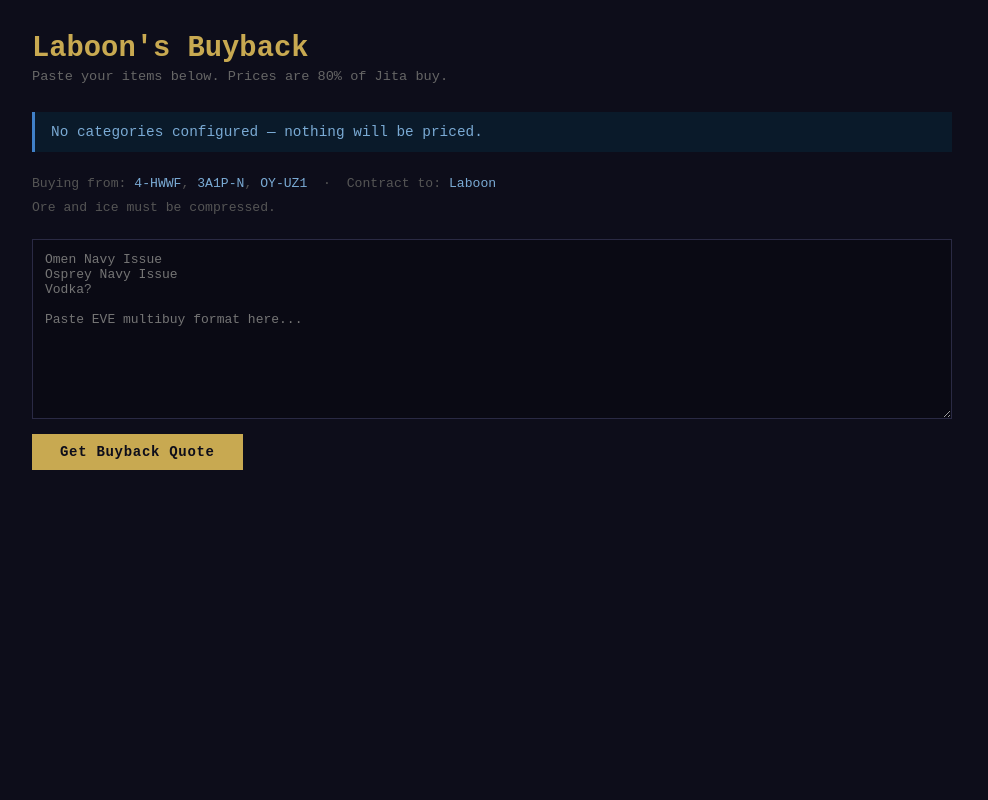
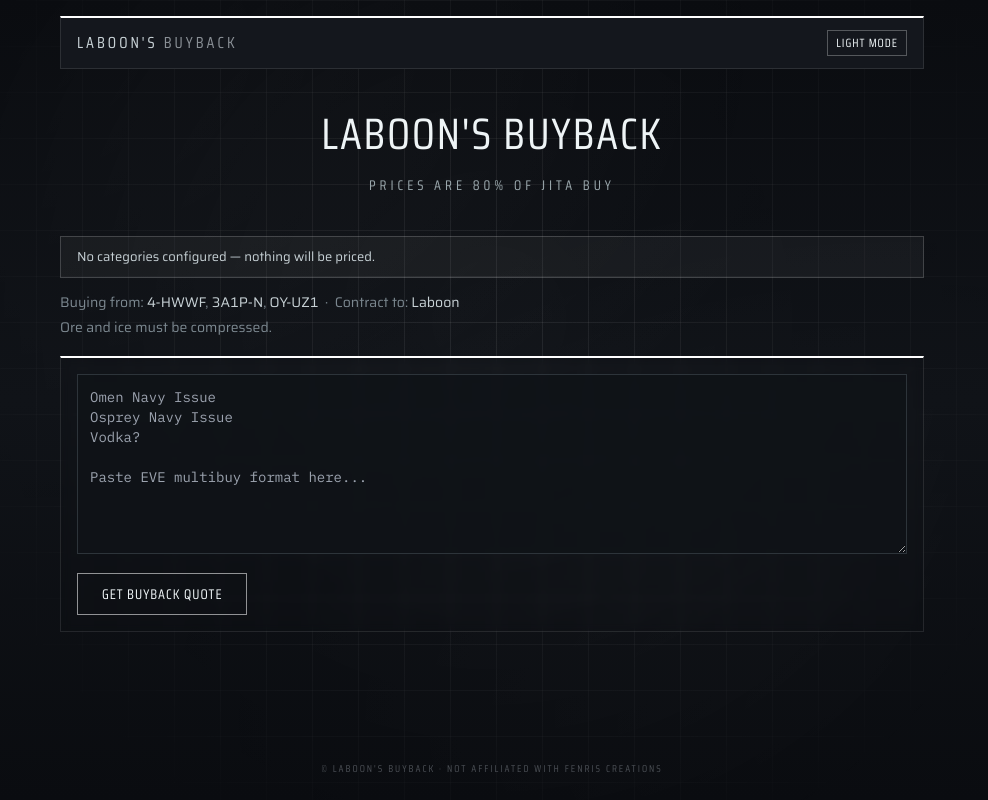
Before and after one commit to blinddreamer/dscobb, a FastAPI app: page / in a window 1280 px wide. Shown: the whole page, without its empty margins (148-1136 px from the left). Run offline with FastAPI, Linux system fonts and the light colour scheme; some libraries are stand-ins or nearby versions.

Commit message:
Rework buyback page visuals to match d-sco-lp's design system
Adopt the same theme as the LP exchange site: Saira Condensed/Saira/
IBM Plex Mono fonts, CSS-variable dark/light theming with a persisted
toggle, grid-overlay background, and panel/topbar/btn/input-dark
component styling. Functionality is unchanged; only markup and styles
moved into a shared base.html.

Co-Authored-By: Claude Sonnet 5 <noreply@anthropic.com>

```diff
--- /dev/null
+++ b/app/templates/base.html
@@ -0,0 +1,279 @@
+<!DOCTYPE html>
+<html lang="en">
+<head>
+  <meta charset="UTF-8" />
+  <meta name="viewport" content="width=device-width, initial-scale=1.0" />
+  <script>
+    (function () {
+      var theme = localStorage.getItem("theme") || "dark";
+      document.documentElement.setAttribute("data-theme", theme);
+    })();
+  </script>
+  <title>{% block title %}Laboon's Buyback{% endblock %}</title>
+
+  <meta property="og:title" content="Laboon's Buyback" />
+  <meta property="og:description" content="Paste your items, get ISK quotes based on Jita buy prices." />
+  <meta property="og:image" content="{{ og_image }}" />
+  <meta property="og:type" content="website" />
+  <meta property="og:url" content="{{ request.url }}" />
+  <meta name="twitter:card" content="summary_large_image" />
+  <meta name="twitter:title" content="Laboon's Buyback" />
+  <meta name="twitter:description" content="Paste your items, get ISK quotes based on Jita buy prices." />
+  <meta name="twitter:image" content="{{ og_image }}" />
+
+  <link rel="preconnect" href="https://fonts.googleapis.com">
+  <link rel="preconnect" href="https://fonts.gstatic.com" crossorigin>
+  <link href="https://fonts.googleapis.com/css2?family=Saira+Condensed:wght@300;400;500;600;700&family=Saira:wght@300;400;500;600&family=IBM+Plex+Mono:wght@400;500;600&display=swap" rel="stylesheet">
+
+  <script src="https://cdn.tailwindcss.com"></script>
+
+  <style>
+    :root {
+      --bg-a: #0a0c10;
+      --bg-b: #101318;
+      --panel: rgba(18, 21, 26, .84);
+      --line: rgba(255, 255, 255, .10);
+      --accent: #ffffff;
+      --text: #c8d2d6;
+      --head: #eef4f6;
+      --muted: #7c8890;
+      --muted2: #626c73;
+      --tagline: #9aa7ac;
+      --grid-line: rgba(255, 255, 255, .08);
+      --btn-border: rgba(255, 255, 255, .28);
+      --btn-hover-bg: rgba(255, 255, 255, .10);
+      --btn-primary-border: rgba(255, 255, 255, .55);
+      --btn-primary-bg: transparent;
+      --btn-primary-color: #eef4f6;
+      --btn-primary-hover-bg: rgba(255, 255, 255, .10);
+      --btn-primary-hover-color: #eef4f6;
+      --input-bg: rgba(16, 19, 24, .85);
+      --input-border: rgba(45, 52, 58, 1);
+      --topbar-bg: #14171d;
+      --title-gradient: #eef4f6;
+      --row-hover: rgba(255, 255, 255, .06);
+      --accepted: #ffffff;
+      --rejected: #e08a8a;
+      --banner-error-bg: rgba(80, 20, 20, .35);
+      --banner-error-border: rgba(224, 100, 100, .6);
+      --banner-info-bg: rgba(255, 255, 255, .04);
+      --banner-info-border: rgba(255, 255, 255, .18);
+    }
+
+    html[data-theme="light"] {
+      --bg-a: #f4f4f1;
+      --bg-b: #e6e6e2;
+      --panel: rgba(255, 255, 255, .72);
+      --line: rgba(0, 0, 0, .12);
+      --accent: #1a1a1a;
+      --text: #33363a;
+      --head: #111111;
+      --muted: #6b6f74;
+      --muted2: #7a7e83;
+      --tagline: #45484c;
+      --grid-line: rgba(0, 0, 0, .12);
+      --btn-border: rgba(0, 0, 0, .35);
+      --btn-hover-bg: rgba(0, 0, 0, .08);
+      --btn-primary-border: rgba(0, 0, 0, .6);
+      --btn-primary-bg: transparent;
+      --btn-primary-color: #111;
+      --btn-primary-hover-bg: #111;
+      --btn-primary-hover-color: #fff;
+      --input-bg: rgba(255, 255, 255, .6);
+      --input-border: rgba(0, 0, 0, .16);
+      --topbar-bg: #ececea;
+      --title-gradient: linear-gradient(180deg, #111111, #4a4d52);
+      --row-hover: rgba(0, 0, 0, .05);
+      --accepted: #111111;
+      --rejected: #a03a3a;
+      --banner-error-bg: rgba(220, 90, 90, .10);
+      --banner-error-border: rgba(160, 40, 40, .5);
+      --banner-info-bg: rgba(0, 0, 0, .03);
+      --banner-info-border: rgba(0, 0, 0, .14);
+    }
+
+    * { box-sizing: border-box; }
+
+    body {
+      position: relative;
+      background: linear-gradient(180deg, var(--bg-a) 0%, var(--bg-b) 50%, var(--bg-a) 100%);
+      background-attachment: fixed;
+      color: var(--text);
+      font-family: 'Saira', sans-serif;
+      font-variant-numeric: tabular-nums;
+      min-height: 100vh;
+      display: flex;
+      flex-direction: column;
+    }
+
+    .bg-overlay {
+      position: absolute;
+      inset: 0;
+      z-index: -1;
+      pointer-events: none;
+      background-image:
+        radial-gradient(820px 540px at 82% 90%, rgba(255, 255, 255, .05), transparent),
+        radial-gradient(820px 540px at 12% 6%, rgba(255, 255, 255, .06), transparent),
+        linear-gradient(var(--grid-line) 1px, transparent 1px),
+        linear-gradient(90deg, var(--grid-line) 1px, transparent 1px);
+      background-size: auto, auto, 46px 46px, 46px 46px;
+      mask-image: radial-gradient(circle at 50% 40%, black 0%, transparent 75%);
+    }
+
+    .font-head {
+      font-family: 'Saira Condensed', sans-serif;
+      text-transform: uppercase;
+    }
+
+    .font-data {
+      font-family: 'IBM Plex Mono', monospace;
+      font-variant-numeric: tabular-nums;
+    }
+
+    .panel {
+      background: transparent;
+      border: 1px solid var(--line);
+      border-top: 2px solid var(--accent);
+      backdrop-filter: blur(4px);
+    }
+
+    .topbar {
+      background: var(--topbar-bg);
+      border: 1px solid var(--line);
+      border-top: 2px solid var(--accent);
+    }
+
+    .panel-header {
+      background: transparent;
+      border-bottom: 1px solid var(--line);
+    }
+
+    .brand-dim { color: #8a9096; }
+    html[data-theme="light"] .brand-dim { color: #6b6f74; }
+
+    .sh-link { color: var(--text); transition: color .2s; }
+    .sh-link:hover { color: var(--accent); }
+
+    .sh-table thead th {
+      font-family: 'Saira Condensed', sans-serif;
+      text-transform: uppercase;
+      font-size: 12px;
+      letter-spacing: 1.5px;
+      color: var(--muted);
+      border-bottom: 1px solid var(--line);
+    }
+
+    .sh-table tbody tr {
+      border-bottom: 1px solid var(--line);
+      transition: background .2s;
+    }
+    .sh-table tbody tr:hover { background: var(--row-hover); }
+
+    .figure-accepted {
+      font-family: 'IBM Plex Mono', monospace;
+      font-variant-numeric: tabular-nums;
+      color: var(--accepted);
+    }
+    .figure-rejected {
+      font-family: 'IBM Plex Mono', monospace;
+      color: var(--rejected);
+    }
+    .text-muted { color: var(--muted); }
+    .text-muted2 { color: var(--muted2); }
+
+    .btn {
+      font-family: 'Saira Condensed', sans-serif;
+      text-transform: uppercase;
+      letter-spacing: 1px;
+      border: 1px solid var(--btn-border);
+      color: var(--head);
+      background: transparent;
+      border-radius: 0 !important;
+      transition: background .2s, color .2s, border-color .2s;
+      cursor: pointer;
+    }
+    .btn:hover { background: var(--btn-hover-bg); }
+
+    .btn-primary {
+      border: 1px solid var(--btn-primary-border);
+      background: var(--btn-primary-bg);
+      color: var(--btn-primary-color);
+    }
+    .btn-primary:hover { background: var(--btn-primary-hover-bg); color: var(--btn-primary-hover-color); }
+
+    .input-dark {
+      background: var(--input-bg);
+      border: 1px solid var(--input-border);
+      color: var(--text);
+      font-family: 'IBM Plex Mono', monospace;
+    }
+    .input-dark:focus { outline: 1px solid var(--accent); }
+
+    .banner {
+      border-radius: 0;
+      font-size: 13px;
+    }
+    .banner-info {
+      background: var(--banner-info-bg);
+      border: 1px solid var(--banner-info-border);
+      color: var(--text);
+    }
+    .banner-error {
+      background: var(--banner-error-bg);
+      border: 1px solid var(--banner-error-border);
+      color: var(--rejected);
+    }
+
+    .row-fade {
+      opacity: 0;
+      animation: fadeup .4s ease-out forwards;
+    }
+    @keyframes fadeup {
+      from { opacity: 0; transform: translateY(8px); }
+      to { opacity: 1; transform: translateY(0); }
+    }
+
+    @media (max-width: 640px) {
+      .sh-table-wrap { overflow-x: auto; }
+    }
+  </style>
+</head>
+<body>
+  <div class="bg-overlay" aria-hidden="true"></div>
+
+  <header class="mt-4 max-w-4xl w-full mx-auto px-4">
+    <div class="topbar px-4 py-3 flex items-center justify-between">
+      <a href="/" class="font-head text-sm md:text-base" style="letter-spacing:3px;">
+        LABOON'S <span class="brand-dim">BUYBACK</span>
+      </a>
+      <button type="button" id="theme-toggle" onclick="toggleTheme()" class="btn px-2 py-1 text-xs" style="letter-spacing:1px;">Light Mode</button>
+    </div>
+  </header>
+
+  <main class="flex-1 max-w-4xl w-full mx-auto px-4 py-8">
+    {% block content %}{% endblock %}
+  </main>
+
+  <div class="text-center font-head pt-4 pb-6" style="color:#4a4e54; font-size:10px; letter-spacing:2px;">
+    © LABOON'S BUYBACK · NOT AFFILIATED WITH <a href="https://fenris.com" target="_blank" style="color:inherit; text-decoration:none;">FENRIS CREATIONS</a>
+  </div>
+
+  <script>
+    function updateThemeToggleLabel() {
+      var theme = document.documentElement.getAttribute("data-theme");
+      var btn = document.getElementById("theme-toggle");
+      if (btn) btn.textContent = theme === "light" ? "Dark Mode" : "Light Mode";
+    }
+
+    function toggleTheme() {
+      var current = document.documentElement.getAttribute("data-theme");
+      var next = current === "light" ? "dark" : "light";
+      document.documentElement.setAttribute("data-theme", next);
+      localStorage.setItem("theme", next);
+      updateThemeToggleLabel();
+    }
+
+    updateThemeToggleLabel();
+  </script>
+</body>
+</html>
--- a/app/templates/index.html
+++ b/app/templates/index.html
@@ -1,181 +1,23 @@
-<!doctype html>
-<html lang="en">
-  <head>
-    <meta charset="UTF-8" />
-    <meta name="viewport" content="width=device-width, initial-scale=1.0" />
-    <title>Laboon's Buyback</title>
+{% extends "base.html" %}
 
-    <meta property="og:title" content="Laboon's Buyback" />
-    <meta property="og:description" content="Paste your items, get ISK quotes based on Jita buy prices." />
-    <meta property="og:image" content="{{ og_image }}" />
-    <meta property="og:type" content="website" />
-    <meta property="og:url" content="{{ request.url }}" />
-
-    <meta name="twitter:card" content="summary_large_image" />
-    <meta name="twitter:title" content="Laboon's Buyback" />
-    <meta name="twitter:description" content="Paste your items, get ISK quotes based on Jita buy prices." />
-    <meta name="twitter:image" content="{{ og_image }}" />
-    <style>
-      * {
-        box-sizing: border-box;
-        margin: 0;
-        padding: 0;
-      }
-      body {
-        font-family: "Courier New", monospace;
-        background: #0d0d1a;
-        color: #c8c8d4;
-        max-width: 960px;
-        margin: 0 auto;
-        padding: 32px 20px;
-      }
-      h1 {
-        color: #c8a951;
-        font-size: 1.8rem;
-        margin-bottom: 4px;
-      }
-      .subtitle {
-        color: #666;
-        font-size: 0.85rem;
-        margin-bottom: 28px;
-      }
-      textarea {
-        width: 100%;
-        height: 180px;
-        background: #0a0a14;
-        color: #c8c8d4;
-        border: 1px solid #2a2a44;
-        padding: 12px;
-        font-family: "Courier New", monospace;
-        font-size: 13px;
-        resize: vertical;
-      }
-      textarea:focus {
-        outline: 1px solid #c8a951;
-      }
-      button {
-        background: #c8a951;
-        color: #0d0d1a;
-        border: none;
-        padding: 10px 28px;
-        font-size: 14px;
-        font-weight: bold;
-        cursor: pointer;
-        margin-top: 10px;
-        font-family: "Courier New", monospace;
-        letter-spacing: 0.05em;
-      }
-      button:hover {
-        background: #e0c060;
-      }
-      .banner {
-        padding: 12px 16px;
-        margin: 20px 0;
-        font-size: 0.9rem;
-      }
-      .banner.error {
-        background: #2a0a0a;
-        border-left: 3px solid #c84040;
-        color: #ff7070;
-      }
-      h2 {
-        color: #c8a951;
-        font-size: 1.1rem;
-        margin: 28px 0 10px;
-      }
-      table {
-        width: 100%;
-        border-collapse: collapse;
-        font-size: 0.88rem;
-      }
-      th {
-        background: #16162a;
-        color: #888;
-        text-align: left;
-        padding: 8px 12px;
-        text-transform: uppercase;
-        font-size: 0.75rem;
-        letter-spacing: 0.08em;
-        border-bottom: 1px solid #2a2a44;
-      }
-      td {
-        padding: 7px 12px;
-        border-bottom: 1px solid #16162a;
-      }
-      tr:hover td {
-        background: #13132a;
-      }
-      .num {
-        text-align: right;
-        font-variant-numeric: tabular-nums;
-      }
-      .grand-total {
-        text-align: right;
-        font-size: 1.3rem;
-        color: #c8a951;
-        margin-top: 14px;
-        padding-right: 12px;
-      }
-      .rejected-section h2 {
-        color: #c84040;
-      }
-      .rejected-section th {
-        background: #1a0a0a;
-      }
-      .rejected-section td.reason {
-        color: #c84040;
-      }
-      .empty {
-        color: #555;
-        font-size: 0.88rem;
-        margin-top: 10px;
-      }
-      .banner.info {
-        background: #0a1a2a;
-        border-left: 3px solid #4080c8;
-        color: #7aaad4;
-      }
-      .meta {
-        font-size: 0.82rem;
-        color: #555;
-        margin-bottom: 20px;
-        line-height: 1.8;
-      }
-      .meta a {
-        color: #7aaad4;
-        text-decoration: none;
-      }
-      .meta a:hover {
-        text-decoration: underline;
-      }
-    </style>
-  </head>
-  <body>
-    <h1>Laboon's Buyback</h1>
-    <p class="subtitle">
-      Paste your items below. Prices are {{ "%.0f"|format((config_pct or 0.8) *
-      100) }}% of Jita buy.
+{% block content %}
+<header class="mb-10 text-center">
+  <h1 class="font-head" style="font-size:44px; letter-spacing:2px; background:var(--title-gradient); -webkit-background-clip:text; background-clip:text; color:transparent;">
+    LABOON'S BUYBACK
+  </h1>
+  <p class="font-head mt-2" style="font-size:14px; letter-spacing:4px; color: var(--tagline);">
+    Prices are {{ "%.0f"|format((config_pct or 0.8) * 100) }}% of Jita buy
   </p>
+</header>
 
 {% if allowed_categories %}
-    <div class="banner info">Buying: {{ allowed_categories | join(", ") }}</div>
+<div class="banner banner-info px-4 py-2.5 mb-3">Buying: {{ allowed_categories | join(", ") }}</div>
 {% else %}
-    <div class="banner info">No categories configured — nothing will be priced.</div>
+<div class="banner banner-info px-4 py-2.5 mb-3">No categories configured — nothing will be priced.</div>
 {% endif %}
 
-    <div class="meta">
-      Buying from:
-      <a href="https://evemaps.dotlan.net/system/4-HWWF" target="_blank">4-HWWF</a>,
-      <a href="https://evemaps.dotlan.net/system/3A1P-N" target="_blank">3A1P-N</a>,
-      <a href="https://evemaps.dotlan.net/system/OY-UZ1" target="_blank">OY-UZ1</a>
-      &nbsp;·&nbsp;
-      Contract to: <a href="https://evewho.com/character/2118023807" target="_blank">Laboon</a>
-      <br>
-      Ore and ice must be compressed.
-    </div>
-
 {% if fixed_price_items %}
-    <div class="banner info">
+<div class="banner banner-info px-4 py-2.5 mb-3">
   Fixed prices:
   {% for name, price in fixed_price_items %}
   {{ name }} ({{ "{:,.2f}".format(price) }} ISK){% if not loop.last %}, {% endif %}
@@ -183,73 +25,95 @@
 </div>
 {% endif %}
 
+<div class="text-sm text-muted mb-4" style="line-height:1.8;">
+  Buying from:
+  <a href="https://evemaps.dotlan.net/system/4-HWWF" target="_blank" class="sh-link">4-HWWF</a>,
+  <a href="https://evemaps.dotlan.net/system/3A1P-N" target="_blank" class="sh-link">3A1P-N</a>,
+  <a href="https://evemaps.dotlan.net/system/OY-UZ1" target="_blank" class="sh-link">OY-UZ1</a>
+  &nbsp;·&nbsp;
+  Contract to: <a href="https://evewho.com/character/2118023807" target="_blank" class="sh-link">Laboon</a>
+  <br>
+  Ore and ice must be compressed.
+</div>
+
 {% if error %}
-    <div class="banner error">{{ error }}</div>
+<div class="banner banner-error px-4 py-2.5 mb-3">{{ error }}</div>
 {% endif %}
 
+<div class="panel p-4 mb-8">
   <form method="post" action="/appraise">
     <textarea
       name="items"
+      class="input-dark w-full px-3 py-3 text-sm"
+      style="height:180px; resize:vertical;"
       placeholder="Omen Navy Issue&#10;Osprey Navy Issue&#10;Vodka?&#10;&#10;Paste EVE multibuy format here..."
-      >
-{{ paste or "" }}</textarea
-      >
-      <br />
-      <button type="submit">Get Buyback Quote</button>
+    >{{ paste or "" }}</textarea>
+    <button type="submit" class="btn btn-primary px-6 py-2.5 mt-3 text-sm">Get Buyback Quote</button>
   </form>
+</div>
 
 {% if accepted is defined %}
 
-    <h2>Accepted Items</h2>
+<div class="panel overflow-hidden mb-8">
+  <div class="panel-header px-4 py-3">
+    <span class="font-head" style="font-size:13px; letter-spacing:2px; color:var(--head);">Accepted Items</span>
+  </div>
   {% if accepted %}
-    <table>
+  <div class="sh-table-wrap">
+    <table class="sh-table w-full text-left">
       <thead>
         <tr>
-          <th>Item</th>
-          <th class="num">Qty</th>
-          <th class="num">Unit Price (ISK)</th>
-          <th class="num">Subtotal (ISK)</th>
+          <th class="px-4 py-3">Item</th>
+          <th class="px-4 py-3 text-right">Qty</th>
+          <th class="px-4 py-3 text-right">Unit Price (ISK)</th>
+          <th class="px-4 py-3 text-right">Subtotal (ISK)</th>
         </tr>
       </thead>
       <tbody>
         {% for item in accepted %}
-        <tr>
-          <td>{{ item.name }}</td>
-          <td class="num">{{ "{:,}".format(item.quantity) }}</td>
-          <td class="num">{{ "{:,.2f}".format(item.unit_price) }}</td>
-          <td class="num">{{ "{:,.2f}".format(item.subtotal) }}</td>
-        </tr>
-        {% endfor %}
-      </tbody>
-    </table>
-    <div class="grand-total">
-      Total: {{ "{:,.2f}".format(grand_total) }} ISK
-    </div>
-    {% else %}
-    <p class="empty">No accepted items.</p>
-    <div class="grand-total">
-      Total: {{ "{:,.2f}".format(grand_total) }} ISK
-    </div>
-    {% endif %} {% if rejected %}
-    <div class="rejected-section">
-      <h2>Rejected Items</h2>
-      <table>
-        <thead>
-          <tr>
-            <th>Item</th>
-            <th>Reason</th>
-          </tr>
-        </thead>
-        <tbody>
-          {% for item in rejected %}
-          <tr>
-            <td>{{ item.name }}</td>
-            <td class="reason">{{ item.reason }}</td>
+        <tr class="row-fade" style="animation-delay: {{ loop.index0 * 0.04 }}s;">
+          <td class="px-4 py-3">{{ item.name }}</td>
+          <td class="px-4 py-3 text-right figure-accepted">{{ "{:,}".format(item.quantity) }}</td>
+          <td class="px-4 py-3 text-right figure-accepted">{{ "{:,.2f}".format(item.unit_price) }}</td>
+          <td class="px-4 py-3 text-right figure-accepted">{{ "{:,.2f}".format(item.subtotal) }}</td>
         </tr>
         {% endfor %}
       </tbody>
     </table>
   </div>
-    {% endif %} {% endif %}
-  </body>
-</html>
+  {% else %}
+  <p class="px-4 py-6 text-center text-muted">No accepted items.</p>
+  {% endif %}
+  <div class="px-4 py-4 text-right font-head" style="font-size:1.4rem; letter-spacing:1px; color:var(--head); border-top:1px solid var(--line);">
+    Total: {{ "{:,.2f}".format(grand_total) }} ISK
+  </div>
+</div>
+
+{% if rejected %}
+<div class="panel overflow-hidden mb-8">
+  <div class="panel-header px-4 py-3">
+    <span class="font-head" style="font-size:13px; letter-spacing:2px; color:var(--rejected);">Rejected Items</span>
+  </div>
+  <div class="sh-table-wrap">
+    <table class="sh-table w-full text-left">
+      <thead>
+        <tr>
+          <th class="px-4 py-3">Item</th>
+          <th class="px-4 py-3">Reason</th>
+        </tr>
+      </thead>
+      <tbody>
+        {% for item in rejected %}
+        <tr class="row-fade" style="animation-delay: {{ loop.index0 * 0.04 }}s;">
+          <td class="px-4 py-3">{{ item.name }}</td>
+          <td class="px-4 py-3 figure-rejected">{{ item.reason }}</td>
+        </tr>
+        {% endfor %}
+      </tbody>
+    </table>
+  </div>
+</div>
+{% endif %}
+
+{% endif %}
+{% endblock %}
```
Lines whose indentation alone changed are shown as unchanged.
